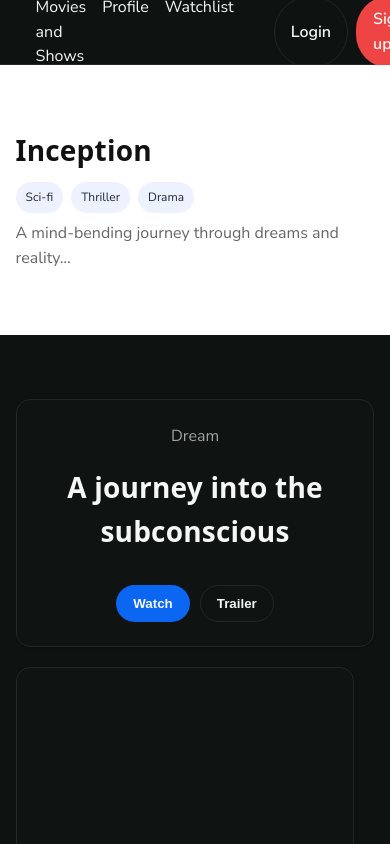
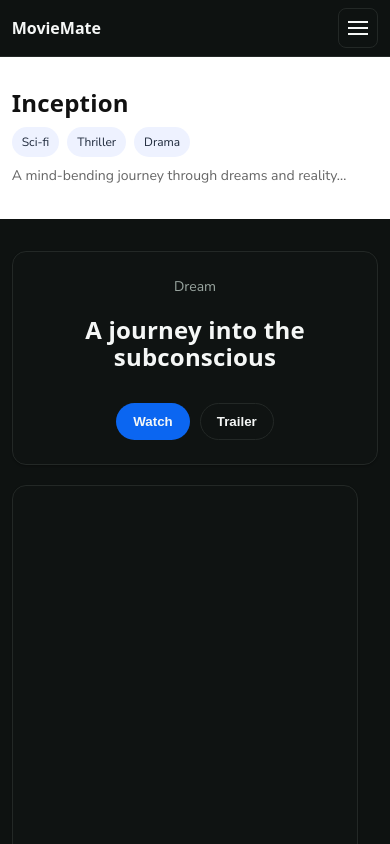
Before and after one commit to elab-development/klijentske-veb-tehnologije-2024-2023-0192-filmovi-i-serije, a React app in the folder app/: page /movies/1 in a window 390 px wide. Shown: the top 844 px of the page. Built offline with nearby package versions, Linux system fonts and the light colour scheme; the HTML template or start-up script is replaced by a standard one; a web font is replaced by a local one.

Commit message:
Uradjen responsive

```diff
--- a/app/src/components/NavBar.tsx
+++ b/app/src/components/NavBar.tsx
@@ -1,29 +1,57 @@
-import { Link } from 'react-router-dom'
-import logo from '../assets/MovieMate - logoTransparent.png'
+import { Link, NavLink } from 'react-router-dom'
+import { useState, useEffect } from 'react'
 
+export function NavBar(){
+  const [open, setOpen] = useState(false)
 
-export function NavBar() {
+  useEffect(() => {
+    const onResize = () => { if (window.innerWidth > 900 && open) setOpen(false) }
+    window.addEventListener('resize', onResize)
+    return () => window.removeEventListener('resize', onResize)
+  }, [open])
+
   return (
     <header className="site-header">
       <div className="container navbar">
-        <Link to="/" className="navbar-brand h3" style={{ display: 'flex', alignItems: 'center', gap: 8 }}>
-          <img src={logo} alt="MovieMate logo" style={{ height: 128, width: 'auto' }} />
+        <Link to="/" className="navbar-brand h3">MovieMate</Link>
 
-        </Link>
-
-
-        <nav style={{ display: 'flex', gap: 16 }}>
-          <Link to="/movies">Movies and Shows</Link>
-          <Link to="/profile">Profile</Link>
-          <Link to="/watchlist">Watchlist</Link>
+        <nav className="desktop-only" style={{display:'flex', gap:16, marginLeft:16}}>
+          <NavLink to="/movies">Movies and Shows</NavLink>
+          <NavLink to="/profile">Profile</NavLink>
+          <NavLink to="/watchlist">Watchlist</NavLink>
         </nav>
 
         <div className="navbar-spacer" />
-        <div style={{ display: 'flex', gap: 8 }}>
-          <Link to="/login" className="btn ghost">Login</Link>
+
+        <div className="desktop-only" style={{display:'flex', gap:8}}>
+          <Link to="/login" className="btn">Login</Link>
           <Link to="/signup" className="btn danger">Sign up</Link>
         </div>
+
+        <button className="burger mobile-only"
+          aria-label="Open menu" aria-controls="mobile-menu"
+          aria-expanded={open} onClick={() => setOpen(true)}>
+          <span className="burger-lines" />
+        </button>
       </div>
+
+      {open && (
+        <>
+          <div className="mobile-backdrop" onClick={() => setOpen(false)} />
+          <aside id="mobile-menu" className="mobile-drawer" role="dialog" aria-modal="true">
+            <div style={{display:'flex', justifyContent:'space-between', alignItems:'center', marginBottom:10}}>
+              <span className="h3">Menu</span>
+              <button className="btn" onClick={() => setOpen(false)}>Close</button>
+            </div>
+            <NavLink to="/movies" className="mobile-link" onClick={() => setOpen(false)}>Movies and Shows</NavLink>
+            <NavLink to="/profile" className="mobile-link" onClick={() => setOpen(false)}>Profile</NavLink>
+            <NavLink to="/watchlist" className="mobile-link" onClick={() => setOpen(false)}>Watchlist</NavLink>
+            <div style={{height:1, background:'var(--border)', margin:'8px 0'}}/>
+            <Link to="/login" className="mobile-link" onClick={() => setOpen(false)}>Login</Link>
+            <Link to="/signup" className="mobile-link" onClick={() => setOpen(false)}>Sign up</Link>
+          </aside>
+        </>
+      )}
     </header>
   )
 }
--- a/app/src/styles/global.css
+++ b/app/src/styles/global.css
@@ -331,7 +331,10 @@ a {
     margin-top: 4px;
 }
 
-.carousel { position: relative; }
+.carousel {
+    position: relative;
+}
+
 .carousel-track {
     display: flex;
     gap: 20px;
@@ -339,7 +342,11 @@ a {
     scroll-snap-type: x mandatory;
     padding: 6px;
 }
-.carousel-card { flex: 0 0 320px; scroll-snap-align: start; }
+
+.carousel-card {
+    flex: 0 0 320px;
+    scroll-snap-align: start;
+}
 
 .carousel-nav {
     position: absolute;
@@ -348,13 +355,20 @@ a {
     border: 1px solid var(--border);
     background: #fff;
     color: #111;
-  width: 36px; height: 36px;
+    width: 36px;
+    height: 36px;
     border-radius: 999px;
     cursor: pointer;
     z-index: 2;
 }
-.carousel-nav:first-of-type { left: -6px; }
-.carousel-nav:last-of-type  { right: -6px; }
+
+.carousel-nav:first-of-type {
+    left: -6px;
+}
+
+.carousel-nav:last-of-type {
+    right: -6px;
+}
 
 
 .cta-panel {
@@ -363,3 +377,171 @@ a {
     padding: 28px;
     background: transparent;
 }
+
+:root {
+    --bp-lg: 1200px;
+    --bp-md: 900px;
+    --bp-sm: 640px;
+}
+
+.desktop-only {
+    display: inline-flex;
+}
+
+.mobile-only {
+    display: none;
+}
+
+body {
+    font-size: clamp(14px, 1.6vw, 16px);
+}
+
+.h1 {
+    font-size: clamp(24px, 5.2vw, 40px);
+    line-height: 1.15;
+}
+
+.h2 {
+    font-size: clamp(18px, 3.6vw, 28px);
+    line-height: 1.2;
+}
+
+.h3 {
+    font-size: clamp(16px, 2.8vw, 20px);
+    line-height: 1.25;
+}
+
+.grid-2 {
+    display: grid;
+    grid-template-columns: repeat(2, minmax(0, 1fr));
+    gap: 20px;
+}
+
+.grid-3 {
+    display: grid;
+    grid-template-columns: repeat(3, minmax(0, 1fr));
+    gap: 20px;
+}
+
+.carousel-card {
+    flex: 0 0 320px;
+}
+
+@media (max-width: 1200px) {
+    .grid-3 {
+        grid-template-columns: repeat(2, minmax(0, 1fr));
+    }
+}
+
+@media (max-width: 900px) {
+    .desktop-only {
+        display: none !important;
+    }
+
+    .mobile-only {
+        display: inline-flex !important;
+    }
+
+    .navbar {
+        height: 56px;
+    }
+
+    .grid-2,
+    .grid-3 {
+        grid-template-columns: 1fr;
+    }
+
+    .carousel-card {
+        flex: 0 0 280px;
+    }
+
+    .section {
+        padding: 40px 0;
+    }
+}
+
+@media (max-width: 640px) {
+    .container {
+        width: min(94%, var(--container));
+    }
+
+    .carousel-card {
+        flex: 0 0 82vw;
+    }
+
+    .section {
+        padding: 32px 0;
+    }
+}
+
+.burger {
+    display: none;
+    width: 40px;
+    height: 40px;
+    border: 1px solid var(--border);
+    border-radius: 8px;
+    background: transparent;
+    cursor: pointer;
+    align-items: center;
+    justify-content: center;
+}
+
+.burger-lines,
+.burger-lines::before,
+.burger-lines::after {
+    content: "";
+    display: block;
+    height: 2px;
+    width: 20px;
+    background: var(--text-0);
+    position: relative;
+}
+
+.burger-lines::before {
+    position: absolute;
+    top: -6px;
+    left: 0;
+}
+
+.burger-lines::after {
+    position: absolute;
+    top: 6px;
+    left: 0;
+}
+
+@media (max-width: 900px) {
+    .burger {
+        display: inline-flex;
+    }
+}
+
+.mobile-drawer {
+    position: fixed;
+    inset: 0 0 0 40%;
+    background: var(--bg-0);
+    border-left: 1px solid var(--border);
+    box-shadow: var(--shadow-sm);
+    padding: 20px;
+    display: flex;
+    flex-direction: column;
+    gap: 14px;
+    z-index: 50;
+}
+
+@media (max-width: 640px) {
+    .mobile-drawer {
+        inset: 0 0 0 25%;
+    }
+}
+
+.mobile-backdrop {
+    position: fixed;
+    inset: 0;
+    background: rgba(0, 0, 0, .4);
+    z-index: 49;
+}
+
+.mobile-link {
+    padding: 10px 6px;
+    border-bottom: 1px solid var(--border);
+}
```
Lines whose indentation alone changed are shown as unchanged.
